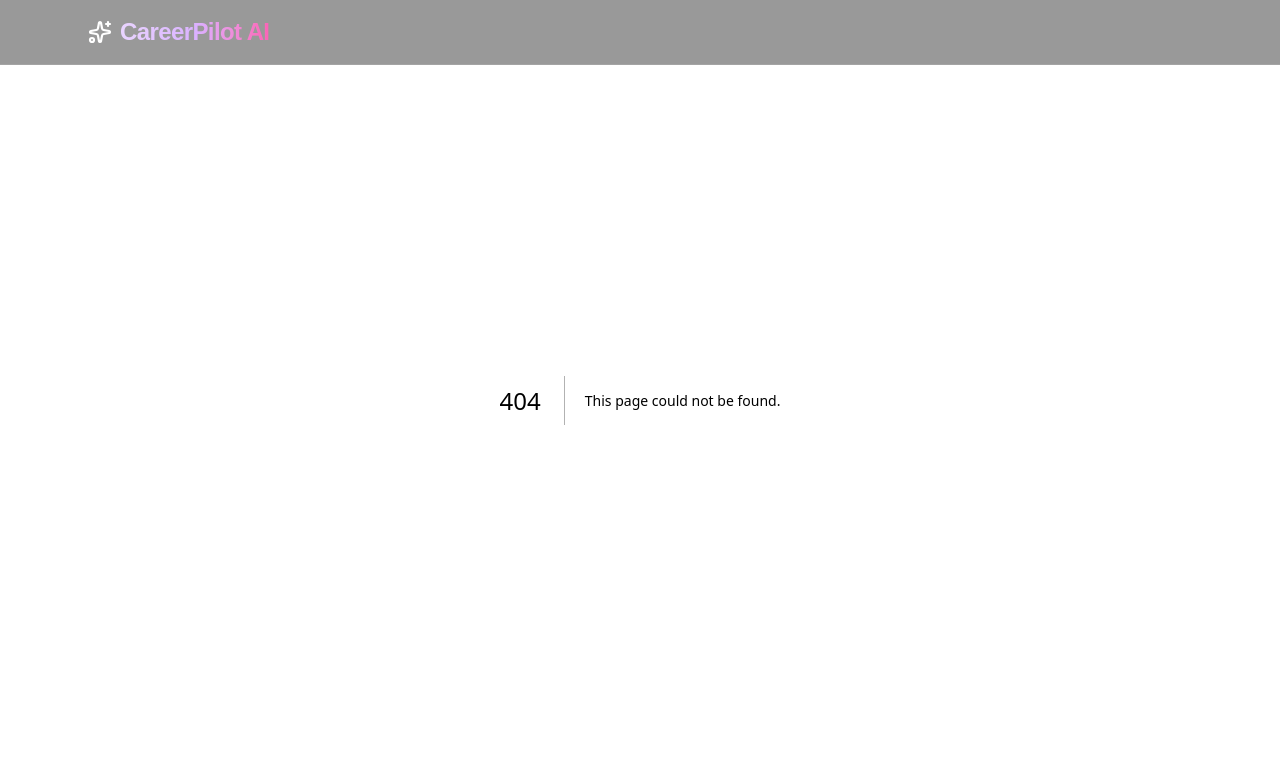
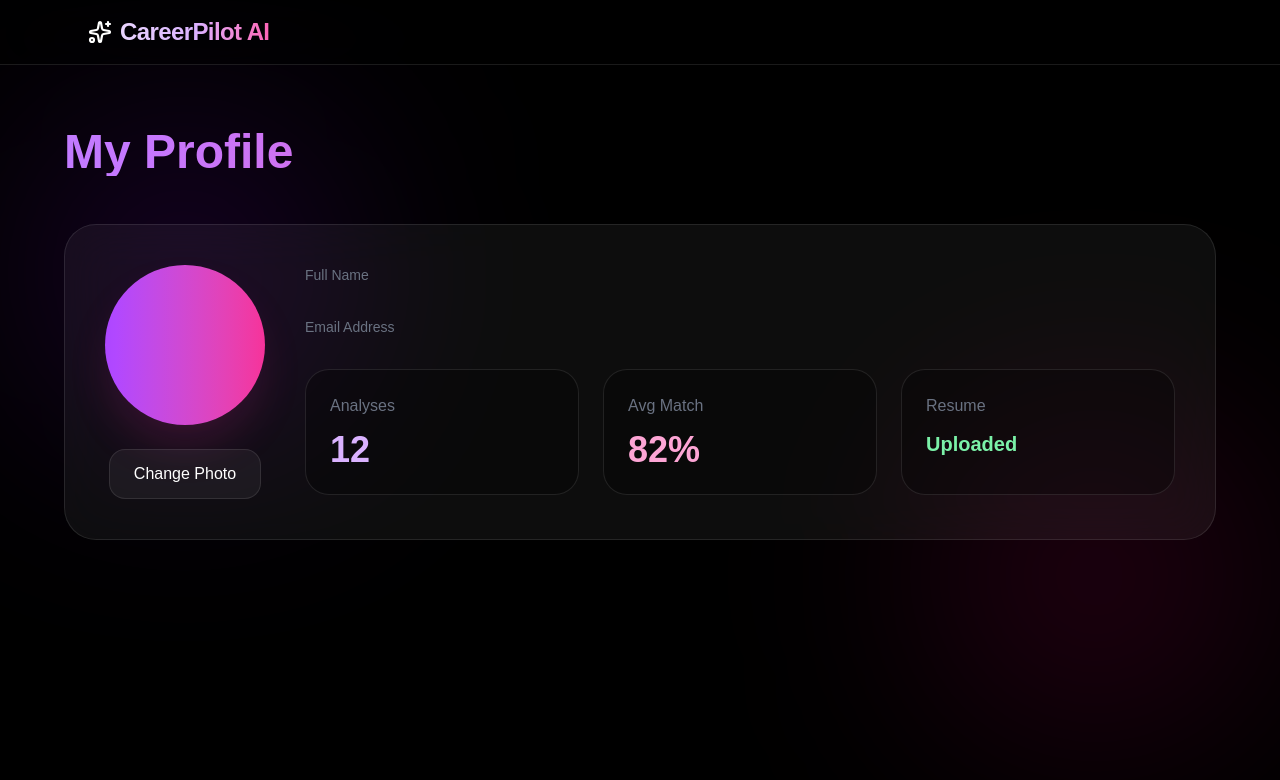
Before and after one commit to FurtiAdi/careerpilot-ai, a Next.js app in the folder frontend/: page /profile in a window 1280 px wide. Before the commit this address had no page. Shown: the top 780 px of the page. Built offline with nearby package versions, Linux system fonts and the light colour scheme; no server answers.

Commit message:
Create premium user profile dashboard

```diff
--- /dev/null
+++ b/frontend/src/app/profile/page.tsx
@@ -0,0 +1,227 @@
+"use client"
+
+import { useEffect, useState } from "react"
+
+export default function ProfilePage() {
+
+  const [user, setUser] = useState<any>(null)
+
+  useEffect(() => {
+
+    fetchProfile()
+
+  }, [])
+
+  const fetchProfile = async () => {
+
+    try {
+
+      const token = localStorage.getItem(
+        "token"
+      )
+
+      const response = await fetch(
+        "http://127.0.0.1:8000/me",
+        {
+          headers: {
+            Authorization: `Bearer ${token}`
+          }
+        }
+      )
+
+      const data = await response.json()
+
+      setUser(data)
+
+    } catch (error) {
+
+      console.error(error)
+
+    }
+
+  }
+
+  return (
+
+    <main className="min-h-screen bg-black text-white pt-32 px-6 pb-20 overflow-hidden">
+
+      {/* Purple Glow */}
+      <div className="absolute top-32 left-10 w-72 h-72 bg-purple-600/20 blur-[120px] rounded-full" />
+
+      {/* Pink Glow */}
+      <div className="absolute bottom-20 right-10 w-72 h-72 bg-pink-600/20 blur-[120px] rounded-full" />
+
+      <div className="relative z-10 max-w-6xl mx-auto">
+
+        {/* Heading */}
+        <h1
+          className="
+            text-5xl font-bold mb-12
+            bg-gradient-to-r
+            from-purple-400
+            to-pink-500
+            text-transparent bg-clip-text
+          "
+        >
+          My Profile
+        </h1>
+
+        {/* Main Profile Card */}
+        <div
+          className="
+            bg-white/5
+            border border-white/10
+            rounded-[32px]
+            p-10
+            backdrop-blur-xl
+          "
+        >
+
+          <div className="flex flex-col lg:flex-row gap-10 items-start">
+
+            {/* LEFT SIDE */}
+            <div className="flex flex-col items-center">
+
+              {/* Avatar */}
+              <div
+                className="
+                  w-40 h-40 rounded-full
+                  bg-gradient-to-r
+                  from-purple-500
+                  to-pink-500
+                  flex items-center justify-center
+                  text-5xl font-bold
+                  shadow-2xl shadow-pink-500/20
+                "
+              >
+
+                {user?.full_name
+                  ?.split(" ")
+                  .map((name: string) =>
+                    name.charAt(0)
+                  )
+                  .join("")
+                  .slice(0, 2)}
+
+              </div>
+
+              {/* Upload Button */}
+              <button
+                className="
+                  mt-6 px-6 py-3 rounded-2xl
+                  bg-white/5
+                  border border-white/10
+                  hover:border-purple-500/40
+                  transition-all duration-300
+                "
+              >
+                Change Photo
+              </button>
+
+            </div>
+
+            {/* RIGHT SIDE */}
+            <div className="flex-1 w-full">
+
+              {/* Name */}
+              <div className="mb-8">
+
+                <p className="text-sm text-gray-500 mb-2">
+                  Full Name
+                </p>
+
+                <h2 className="text-4xl font-bold">
+                  {user?.full_name}
+                </h2>
+
+              </div>
+
+              {/* Email */}
+              <div className="mb-8">
+
+                <p className="text-sm text-gray-500 mb-2">
+                  Email Address
+                </p>
+
+                <p className="text-xl text-gray-300">
+                  {user?.email}
+                </p>
+
+              </div>
+
+              {/* Stats */}
+              <div className="grid md:grid-cols-3 gap-6">
+
+                {/* Analyses */}
+                <div
+                  className="
+                    bg-black/30
+                    border border-white/10
+                    rounded-3xl
+                    p-6
+                  "
+                >
+
+                  <p className="text-gray-500 mb-3">
+                    Analyses
+                  </p>
+
+                  <h3 className="text-4xl font-bold text-purple-300">
+                    12
+                  </h3>
+
+                </div>
+
+                {/* Match Rate */}
+                <div
+                  className="
+                    bg-black/30
+                    border border-white/10
+                    rounded-3xl
+                    p-6
+                  "
+                >
+
+                  <p className="text-gray-500 mb-3">
+                    Avg Match
+                  </p>
+
+                  <h3 className="text-4xl font-bold text-pink-300">
+                    82%
+                  </h3>
+
+                </div>
+
+                {/* Resume */}
+                <div
+                  className="
+                    bg-black/30
+                    border border-white/10
+                    rounded-3xl
+                    p-6
+                  "
+                >
+
+                  <p className="text-gray-500 mb-3">
+                    Resume
+                  </p>
+
+                  <h3 className="text-xl font-semibold text-green-300">
+                    Uploaded
+                  </h3>
+
+                </div>
+
+              </div>
+
+            </div>
+
+          </div>
+
+        </div>
+
+      </div>
+
+    </main>
+  )
+}
```
